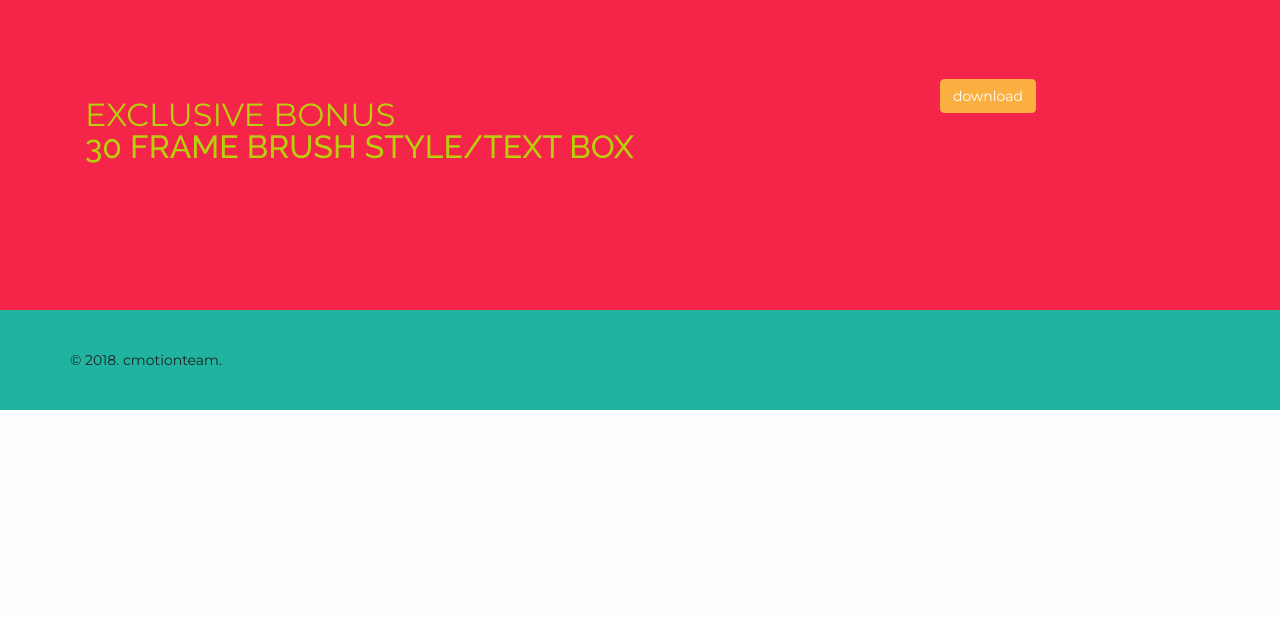
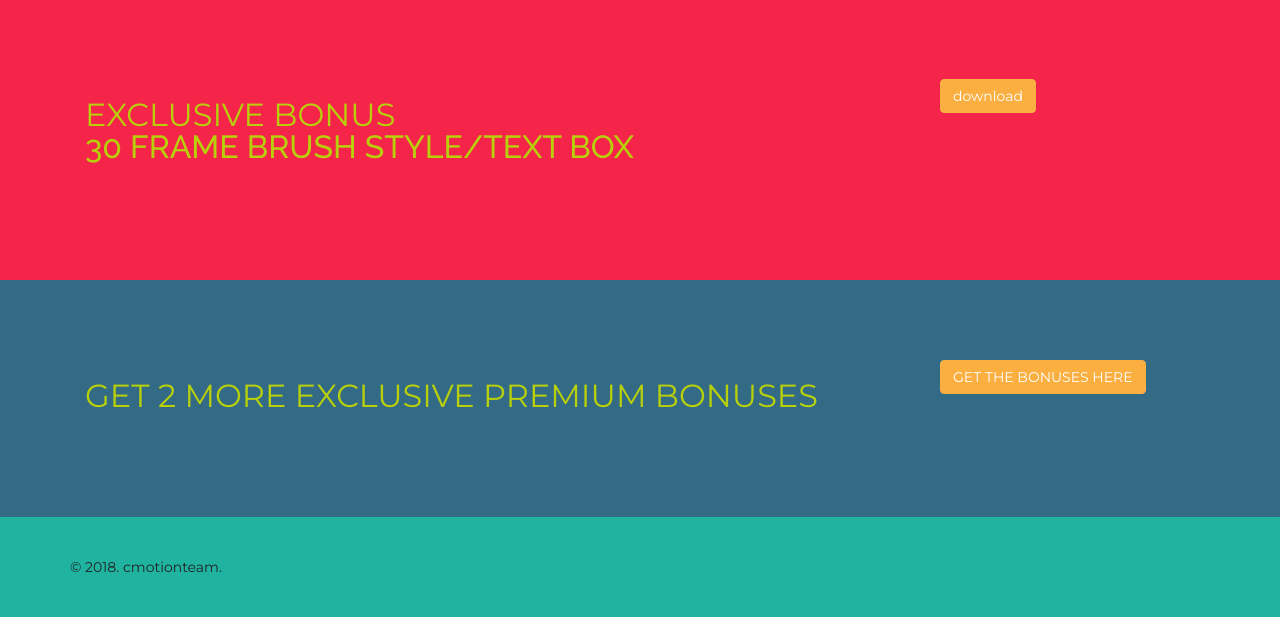
Before and after one commit to elbama12/https---github.com-elbama12-splashvideoassets, a PHP site: page /handyanimationkit/th9hvki7.html in a window 1280 px wide. Shown: the part 3008-3625 px from the top of the page. Before the commit the page ends 3418 px from the top, so only its background shows below. Run offline with PHP 8.4, Linux system fonts and the light colour scheme.

Commit message:
Add files via upload

```diff
--- a/handyanimationkit/assets/mobirise/css/mbr-additional.css
+++ b/handyanimationkit/assets/mobirise/css/mbr-additional.css
@@ -413,3 +413,6 @@ p {
 #msg-box2-3s SPAN {
   color: #b8d00a;
 }
+#msg-box2-3z SPAN {
+  color: #b8d00a;
+}
--- a/handyanimationkit/th9hvki7.html
+++ b/handyanimationkit/th9hvki7.html
@@ -21,7 +21,7 @@
 
 </head>
 <body>
-  <section id="dropdown-menu-8" data-rv-view="91">
+  <section id="dropdown-menu-8" data-rv-view="163">
 
     <nav class="navbar navbar-dropdown mbr-title-font transparent bg-color">
 
@@ -44,7 +44,7 @@
 
 </section>
 
-<section class="mbr-section--bg-adapted mbr-after-navbar" id="header4-2s" data-rv-view="80" style="background-image: url(assets/images/11.jpg);">
+<section class="mbr-section--bg-adapted mbr-after-navbar" id="header4-2s" data-rv-view="152" style="background-image: url(assets/images/11.jpg);">
     <div class="intro intro11" style="padding-top: 230px; padding-bottom: 220px;">
         <div class="mbr-overlay" style="opacity: 0.5; background-color: rgb(41, 217, 194);"></div>
         <div class="container">
@@ -60,7 +60,7 @@
     </div>
 </section>
 
-<section class="mbr-section--bg-adapted" id="header16-2v" data-rv-view="93" style="background-color: rgb(31, 179, 160);">
+<section class="mbr-section--bg-adapted" id="header16-2v" data-rv-view="165" style="background-color: rgb(31, 179, 160);">
     <div class="intro intro5" style="padding-top: 150px; padding-bottom: 150px;">
 
         <div class="container">
@@ -77,7 +77,7 @@
     </div>
 </section>
 
-<section class="mbr-section--bg-adapted" id="header11-2x" data-rv-view="96" style="background-color: rgb(17, 151, 134);">
+<section class="mbr-section--bg-adapted" id="header11-2x" data-rv-view="168" style="background-color: rgb(17, 151, 134);">
     <div class="intro intro18" style="padding-top: 95px; padding-bottom: 95px;">
 
         <div class="container">
@@ -96,7 +96,7 @@
     </div>
 </section>
 
-<section class="mbr-section--bg-adapted mbr-section--relative" id="features2-2y" data-rv-view="104" style="background-color: rgb(245, 245, 245);">
+<section class="mbr-section--bg-adapted mbr-section--relative" id="features2-2y" data-rv-view="176" style="background-color: rgb(245, 245, 245);">
     <div class="team" style="padding-top: 50px; padding-bottom: 0px;">
 
         <div class="container">
@@ -149,7 +149,7 @@
     </div>
 </section>
 
-<section class="mbr-section--bg-adapted mbr-section--relative" id="msg-box2-37" data-rv-view="107" style="background-color: rgb(255, 255, 255);">
+<section class="mbr-section--bg-adapted mbr-section--relative" id="msg-box2-37" data-rv-view="179" style="background-color: rgb(255, 255, 255);">
     <div class="cta-wrap" style="padding-top: 40px; padding-bottom: 0px;">
 
         <div class="container">
@@ -164,7 +164,7 @@
     </div>
 </section>
 
-<section class="mbr-section--bg-adapted mbr-section--relative" id="msg-box2-39" data-rv-view="110" style="background-color: rgb(219, 255, 250);">
+<section class="mbr-section--bg-adapted mbr-section--relative" id="msg-box2-39" data-rv-view="182" style="background-color: rgb(219, 255, 250);">
     <div class="cta-wrap" style="padding-top: 40px; padding-bottom: 0px;">
 
         <div class="container">
@@ -179,7 +179,7 @@
     </div>
 </section>
 
-<section class="mbr-section--bg-adapted mbr-section--relative" id="msg-box2-3a" data-rv-view="113" style="background-color: rgb(255, 255, 255);">
+<section class="mbr-section--bg-adapted mbr-section--relative" id="msg-box2-3a" data-rv-view="185" style="background-color: rgb(255, 255, 255);">
     <div class="cta-wrap" style="padding-top: 40px; padding-bottom: 0px;">
 
         <div class="container">
@@ -194,7 +194,7 @@
     </div>
 </section>
 
-<section class="mbr-section--bg-adapted mbr-section--relative" id="msg-box2-3b" data-rv-view="116" style="background-color: rgb(219, 255, 250);">
+<section class="mbr-section--bg-adapted mbr-section--relative" id="msg-box2-3b" data-rv-view="188" style="background-color: rgb(219, 255, 250);">
     <div class="cta-wrap" style="padding-top: 40px; padding-bottom: 0px;">
 
         <div class="container">
@@ -209,7 +209,7 @@
     </div>
 </section>
 
-<section class="mbr-section--bg-adapted mbr-section--relative" id="msg-box2-3c" data-rv-view="119" style="background-color: rgb(255, 255, 255);">
+<section class="mbr-section--bg-adapted mbr-section--relative" id="msg-box2-3c" data-rv-view="191" style="background-color: rgb(255, 255, 255);">
     <div class="cta-wrap" style="padding-top: 40px; padding-bottom: 0px;">
 
         <div class="container">
@@ -224,7 +224,7 @@
     </div>
 </section>
 
-<section class="mbr-section--bg-adapted mbr-section--relative" id="msg-box2-3d" data-rv-view="122" style="background-color: rgb(219, 255, 250);">
+<section class="mbr-section--bg-adapted mbr-section--relative" id="msg-box2-3d" data-rv-view="194" style="background-color: rgb(219, 255, 250);">
     <div class="cta-wrap" style="padding-top: 40px; padding-bottom: 0px;">
 
         <div class="container">
@@ -239,7 +239,7 @@
     </div>
 </section>
 
-<section class="mbr-section--bg-adapted mbr-section--relative" id="msg-box2-3e" data-rv-view="125" style="background-color: rgb(255, 255, 255);">
+<section class="mbr-section--bg-adapted mbr-section--relative" id="msg-box2-3e" data-rv-view="197" style="background-color: rgb(255, 255, 255);">
     <div class="cta-wrap" style="padding-top: 40px; padding-bottom: 0px;">
 
         <div class="container">
@@ -254,7 +254,7 @@
     </div>
 </section>
 
-<section class="mbr-section--bg-adapted mbr-section--relative" id="msg-box2-3f" data-rv-view="128" style="background-color: rgb(219, 255, 250);">
+<section class="mbr-section--bg-adapted mbr-section--relative" id="msg-box2-3f" data-rv-view="200" style="background-color: rgb(219, 255, 250);">
     <div class="cta-wrap" style="padding-top: 40px; padding-bottom: 0px;">
 
         <div class="container">
@@ -269,7 +269,7 @@
     </div>
 </section>
 
-<section class="mbr-section--bg-adapted mbr-section--relative" id="msg-box2-3g" data-rv-view="131" style="background-color: rgb(255, 255, 255);">
+<section class="mbr-section--bg-adapted mbr-section--relative" id="msg-box2-3g" data-rv-view="203" style="background-color: rgb(255, 255, 255);">
     <div class="cta-wrap" style="padding-top: 40px; padding-bottom: 0px;">
 
         <div class="container">
@@ -284,7 +284,7 @@
     </div>
 </section>
 
-<section class="mbr-section--bg-adapted mbr-section--relative" id="msg-box2-3h" data-rv-view="134" style="background-color: rgb(219, 255, 250);">
+<section class="mbr-section--bg-adapted mbr-section--relative" id="msg-box2-3h" data-rv-view="206" style="background-color: rgb(219, 255, 250);">
     <div class="cta-wrap" style="padding-top: 40px; padding-bottom: 0px;">
 
         <div class="container">
@@ -299,7 +299,7 @@
     </div>
 </section>
 
-<section class="mbr-section--bg-adapted mbr-section--relative" id="msg-box2-3i" data-rv-view="137" style="background-color: rgb(255, 255, 255);">
+<section class="mbr-section--bg-adapted mbr-section--relative" id="msg-box2-3i" data-rv-view="209" style="background-color: rgb(255, 255, 255);">
     <div class="cta-wrap" style="padding-top: 40px; padding-bottom: 0px;">
 
         <div class="container">
@@ -314,7 +314,7 @@
     </div>
 </section>
 
-<section class="mbr-section--bg-adapted mbr-section--relative" id="msg-box2-3j" data-rv-view="140" style="background-color: rgb(219, 255, 250);">
+<section class="mbr-section--bg-adapted mbr-section--relative" id="msg-box2-3j" data-rv-view="212" style="background-color: rgb(219, 255, 250);">
     <div class="cta-wrap" style="padding-top: 40px; padding-bottom: 0px;">
 
         <div class="container">
@@ -329,7 +329,7 @@
     </div>
 </section>
 
-<section class="mbr-section--bg-adapted mbr-section--relative" id="msg-box2-3r" data-rv-view="143" style="background-color: rgb(255, 255, 255);">
+<section class="mbr-section--bg-adapted mbr-section--relative" id="msg-box2-3r" data-rv-view="215" style="background-color: rgb(255, 255, 255);">
     <div class="cta-wrap" style="padding-top: 40px; padding-bottom: 0px;">
 
         <div class="container">
@@ -344,13 +344,13 @@
     </div>
 </section>
 
-<section class="mbr-section--bg-adapted mbr-section--relative" id="msg-box2-3s" data-rv-view="146" style="background-color: rgb(245, 37, 73);">
+<section class="mbr-section--bg-adapted mbr-section--relative" id="msg-box2-3s" data-rv-view="218" style="background-color: rgb(245, 37, 73);">
     <div class="cta-wrap" style="padding-top: 80px; padding-bottom: 65px;">
 
         <div class="container">
             <div class="col-md-9">
                 <h2 class="mbr-title-font"><span style="font-size: 32px;">EXCLUSIVE BONUS</span><p><span style="font-size: 32px; background-color: inherit;">30 FRAME BRUSH STYLE/TEXT BOX&nbsp;</span><br></p><p><span style="font-size: 32px;"><br></span></p></h2>
-                <p><br data-mce-bogus="1"></p>
+                <p></p>
             </div>
             <div class="col-md-3">
                 <div><p><a class="btn mbr-title-font cta-btn btn-warning" href="https://drive.google.com/uc?export=download&confirm=x_74&id=1lgfPaLnX5Jxasn9Ek7_yvE2c10btRbFn" target="_blank">download</a></p></div>
@@ -359,7 +359,22 @@
     </div>
 </section>
 
-<section class="mbr-section--bg-adapted mbr-section--relative" id="footer1-2r" data-rv-view="88" style="background-color: rgb(31, 179, 160);">
+<section class="mbr-section--bg-adapted mbr-section--relative" id="msg-box2-3z" data-rv-view="227" style="background-color: rgb(51, 106, 134);">
+    <div class="cta-wrap" style="padding-top: 80px; padding-bottom: 65px;">
+
+        <div class="container">
+            <div class="col-md-9">
+                <h2 class="mbr-title-font"><span style="font-size: 32px;">GET 2 MORE EXCLUSIVE PREMIUM BONUSES</span></h2>
+                <p><br data-mce-bogus="1"></p>
+            </div>
+            <div class="col-md-3">
+                <div><p><a class="btn mbr-title-font cta-btn btn-warning" href="http://easyvideomarket.com/exclusive-premium-bonuses" target="_blank" rel="noopener">GET THE BONUSES HERE</a></p></div>
+            </div>
+        </div>
+    </div>
+</section>
+
+<section class="mbr-section--bg-adapted mbr-section--relative" id="footer1-2r" data-rv-view="160" style="background-color: rgb(31, 179, 160);">
     <div class="footer-copy" style="padding-top: 40px; padding-bottom: 40px;">
 
         <div class="container mbr-title-font">© 2018. cmotionteam.</div>
```
Also changed, not shown: handyanimationkit/index.html (line endings or trailing spaces), 1 other file.
